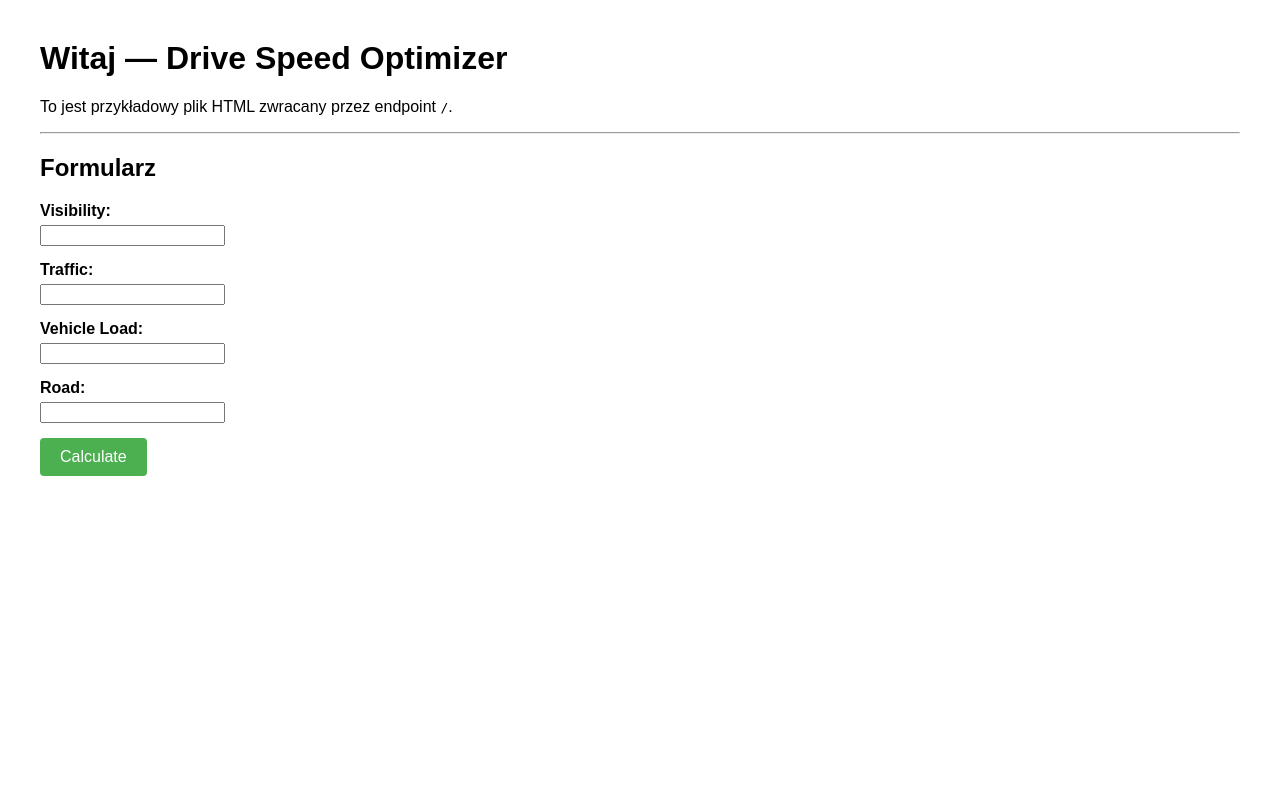
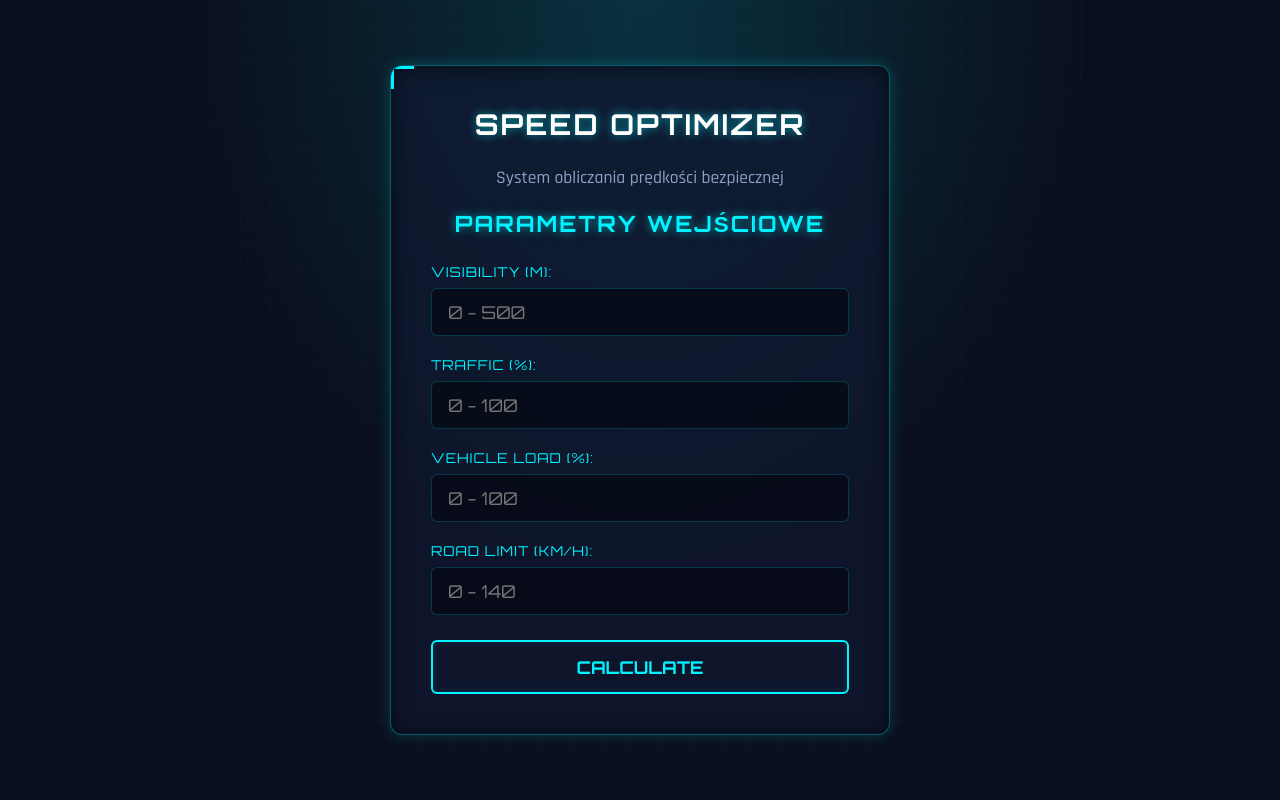
Before and after one commit to bartoszstec/drive-speed-optimizer, a FastAPI app: page / in a window 1280 px wide. Run offline with FastAPI, Linux system fonts and the light colour scheme; parts of the project's set-up code (start-up, migrations or seed data) failed here and were passed over.

Commit message:
Upgrades
- adds better rules organization (array)
- rewrites rules (less one variable rules)
- calculate_safe_speed() now returns output value with chart of membership function
- adds better rules check in debug_system()
- adds more values for samples in unit tests
- updates /safe-speed-form endpoint
- updates index.html template and adds results.html template
- adds styles.css

```diff
--- a/main.py
+++ b/main.py
@@ -1,33 +1,43 @@
 from fastapi import FastAPI, Request, Form
 from fastapi.responses import HTMLResponse
+from fastapi.staticfiles import StaticFiles
 from fastapi.templating import Jinja2Templates
 from fuzzy import calculate_safe_speed
 
 app = FastAPI()
+
+app.mount("/static", StaticFiles(directory="static"), name="static")
+
 templates = Jinja2Templates(directory="templates")
 
 @app.get("/", response_class=HTMLResponse)
 async def root(request: Request):
     return templates.TemplateResponse(request=request, name="index.html")
 
-@app.post("/safe-speed-form")
+@app.post("/safe-speed-form", response_class=HTMLResponse)
 def safe_speed_form(
+    request: Request,
     visibility: float = Form(...),
     traffic: float = Form(...),
     vehicle_load: float = Form(...),
     road: float = Form(...)
 ):
 
-    speed = calculate_safe_speed(
+    speed, chart = calculate_safe_speed(
         visibility,
         traffic,
         vehicle_load,
-        road
+        road,
     )
 
-    return {
-        "safe_speed": round(speed, 2)
-    }
+    return templates.TemplateResponse(request=request, name="results.html", context={
+            "safe_speed": round(speed),
+            "visibility": round(visibility),
+            "traffic": round(traffic),
+            "vehicle_load": round(vehicle_load),
+            "road": round(road),
+            "chart": chart
+        })
 
 @app.get("/oliwiery")
 async def oliwiery():
--- /dev/null
+++ b/static/css/styles.css
@@ -0,0 +1,234 @@
+/* Import futurystycznej czcionki */
+@import url('https://fonts.googleapis.com/css2?family=Orbitron:wght@400;700&family=Rajdhani:wght@500;700&display=swap');
+
+:root {
+    --bg-color: #0a0f1d;
+    --panel-bg: rgba(16, 24, 48, 0.75);
+    --neon-cyan: #00f3ff;
+    --neon-magenta: #ff0055;
+    --text-color: #c4d1ec;
+    --border-glow: 0 0 15px rgba(0, 243, 255, 0.2);
+}
+
+* {
+    box-sizing: border-box;
+    margin: 0;
+    padding: 0;
+}
+
+body {
+    background-color: var(--bg-color);
+    background-image:
+        radial-gradient(at 50% 0%, rgba(0, 243, 255, 0.15) 0px, transparent 50%),
+        linear-gradient(rgba(18, 24, 41, 0.4) 1px, transparent 1px),
+        linear-gradient(90deg, rgba(18, 24, 41, 0.4) 1px, transparent 1px);
+    background-size: 100% 100%, 30px 30px, 30px 30px;
+    font-family: 'Rajdhani', sans-serif;
+    color: var(--text-color);
+    min-height: 100vh;
+    display: flex;
+    justify-content: center;
+    align-items: center;
+    padding: 20px;
+}
+
+/* Kontener główny aplikacji (HUD Panel) */
+.container {
+    background: var(--panel-bg);
+    backdrop-filter: blur(10px);
+    border: 1px solid rgba(0, 243, 255, 0.3);
+    border-radius: 12px;
+    padding: 40px;
+    width: 100%;
+    max-width: 500px;
+    box-shadow: var(--border-glow), inset 0 0 20px rgba(0, 0, 0, 0.6);
+    position: relative;
+    overflow: hidden;
+}
+
+/* Dekoracyjny element narożny Sci-Fi */
+.container::before {
+    content: '';
+    position: absolute;
+    top: 0;
+    left: 0;
+    width: 20px;
+    height: 20px;
+    border-top: 3px solid var(--neon-cyan);
+    border-left: 3px solid var(--neon-cyan);
+}
+
+h1, h2 {
+    font-family: 'Orbitron', sans-serif;
+    color: #fff;
+    text-transform: uppercase;
+    letter-spacing: 2px;
+    text-align: center;
+    margin-bottom: 25px;
+    text-shadow: 0 0 10px rgba(0, 243, 255, 0.6);
+}
+
+h1 { font-size: 1.8rem; }
+h2 { font-size: 1.4rem; color: var(--neon-cyan); }
+
+p {
+    font-size: 1.1rem;
+    margin-bottom: 20px;
+    text-align: center;
+    color: #8fa0c4;
+}
+
+/* Formularz */
+form div {
+    margin-bottom: 20px;
+}
+
+label {
+    display: block;
+    font-family: 'Orbitron', sans-serif;
+    font-size: 0.85rem;
+    text-transform: uppercase;
+    margin-bottom: 8px;
+    color: var(--neon-cyan);
+    letter-spacing: 1px;
+}
+
+input[type="number"] {
+    width: 100%;
+    padding: 12px 16px;
+    background: rgba(7, 11, 22, 0.8);
+    border: 1px solid rgba(0, 243, 255, 0.2);
+    border-radius: 6px;
+    color: #fff;
+    font-family: 'Orbitron', sans-serif;
+    font-size: 1.1rem;
+    transition: all 0.3s ease;
+}
+
+input[type="number"]:focus {
+    outline: none;
+    border-color: var(--neon-cyan);
+    box-shadow: 0 0 10px rgba(0, 243, 255, 0.5);
+}
+
+/* Przyciski */
+button, .back-btn {
+    display: block;
+    width: 100%;
+    padding: 14px;
+    background: transparent;
+    border: 2px solid var(--neon-cyan);
+    border-radius: 6px;
+    color: var(--neon-cyan);
+    font-family: 'Orbitron', sans-serif;
+    font-size: 1.1rem;
+    font-weight: bold;
+    text-transform: uppercase;
+    text-align: center;
+    text-decoration: none;
+    cursor: pointer;
+    transition: all 0.3s ease;
+    box-shadow: inset 0 0 10px rgba(0, 243, 255, 0.1);
+    margin-top: 25px;
+}
+
+button:hover, .back-btn:hover {
+    background: var(--neon-cyan);
+    color: var(--bg-color);
+    box-shadow: 0 0 20px rgba(0, 243, 255, 0.6);
+}
+
+/* Widok rezultatów (Szybkościomierz) */
+.speed {
+    font-family: 'Orbitron', sans-serif;
+    font-size: 5rem;
+    font-weight: 700;
+    color: #fff;
+    text-align: center;
+    margin: 30px 0;
+    text-shadow: 0 0 20px var(--neon-magenta), 0 0 40px rgba(255, 0, 85, 0.3);
+    animation: pulse 2s infinite alternate;
+}
+
+.speed .unit {
+    font-size: 1.5rem;
+    color: var(--neon-magenta);
+    display: block;
+    margin-top: -10px;
+    letter-spacing: 2px;
+}
+
+/* Panel wprowadzonych danych w wynikach */
+.inputs {
+    background: rgba(7, 11, 22, 0.6);
+    border-left: 3px solid var(--neon-cyan);
+    padding: 15px 20px;
+    margin: 25px 0;
+    border-radius: 0 8px 8px 0;
+}
+
+.inputs p {
+    text-align: left;
+    margin-bottom: 8px;
+    font-size: 1.1rem;
+    display: flex;
+    justify-content: space-between;
+}
+
+.inputs p strong {
+    color: var(--neon-cyan);
+    font-family: 'Orbitron', sans-serif;
+    font-size: 0.85rem;
+    text-transform: uppercase;
+}
+
+/* Animacja pulsu dla wyniku prędkości */
+@keyframes pulse {
+    from { text-shadow: 0 0 20px var(--neon-magenta), 0 0 30px rgba(255, 0, 85, 0.2); }
+    to { text-shadow: 0 0 25px var(--neon-magenta), 0 0 50px rgba(255, 0, 85, 0.5); }
+}
+
+#chartContainer {
+    width: 100%;
+    margin-top: 30px;
+    display: flex;
+    justify-content: center;
+    align-items: center;
+    flex-direction: column;
+
+    /* sci-fi spójność z panelem */
+    background: rgba(7, 11, 22, 0.6);
+    border: 1px solid rgba(0, 243, 255, 0.2);
+    border-left: 3px solid var(--neon-magenta);
+    border-radius: 10px;
+
+    padding: 20px;
+    box-shadow: var(--border-glow);
+}
+
+/* obraz wykresu */
+#chartContainer img {
+    max-width: 100%;
+    height: auto;
+    display: block;
+
+    /* wycentrowanie i “HUD look” */
+    margin: 0 auto;
+
+    border-radius: 6px;
+    box-shadow: 0 0 20px rgba(0, 243, 255, 0.15);
+}
+
+/* opcjonalny nagłówek wykresu */
+#chartContainer::before {
+    content: "FUZZY OUTPUT: V_SAFE";
+    display: block;
+    text-align: center;
+
+    font-family: 'Orbitron', sans-serif;
+    font-size: 0.9rem;
+    letter-spacing: 2px;
+
+    color: var(--neon-cyan);
+    margin-bottom: 10px;
+}
--- a/templates/index.html
+++ b/templates/index.html
@@ -4,39 +4,33 @@
     <meta charset="utf-8">
     <meta name="viewport" content="width=device-width, initial-scale=1">
     <title>Drive Speed Optimizer</title>
-    <style>
-      body { font-family: Arial, sans-serif; margin: 40px; }
-      form div { margin: 15px 0; }
-      label { display: block; margin-bottom: 5px; font-weight: bold; }
-      input[type="text"] { padding: 8px; width: 100%; max-width: 300px; box-sizing: border-box; }
-      button { padding: 10px 20px; background-color: #4CAF50; color: white; border: none; border-radius: 4px; cursor: pointer; font-size: 16px; }
-      button:hover { background-color: #45a049; }
-    </style>
+    <link rel="stylesheet" href="{{ url_for('static', path='/css/styles.css') }}">
   </head>
   <body>
-    <h1>Witaj — Drive Speed Optimizer</h1>
-    <p>To jest przykładowy plik HTML zwracany przez endpoint <code>/</code>.</p>
+    <div class="container">
+        <h1>Speed Optimizer</h1>
+        <p>System obliczania prędkości bezpiecznej</p>
 
-    <hr>
-    <h2>Formularz</h2>
+        <h2>Parametry wejściowe</h2>
         <form method="post" action="/safe-speed-form">
           <div>
-          <label>Visibility:</label>
-          <input type="number" name="visibility" required>
+              <label>Visibility (m):</label>
+              <input type="number" name="visibility" min="0" max="500" placeholder="0 - 500" required>
           </div>
           <div>
-          <label>Traffic:</label>
-          <input type="number" name="traffic" required>
+              <label>Traffic (%):</label>
+              <input type="number" name="traffic" min="0" max="100" placeholder="0 - 100" required>
           </div>
           <div>
-          <label>Vehicle Load:</label>
-          <input type="number" name="vehicle_load" required>
+              <label>Vehicle Load (%):</label>
+              <input type="number" name="vehicle_load" min="0" max="100" placeholder="0 - 100" required>
           </div>
           <div>
-          <label>Road:</label>
-          <input type="number" name="road" required>
+              <label>Road Limit (km/h):</label>
+              <input type="number" name="road" min="0" max="140" placeholder="0 - 140" required>
           </div>
           <button type="submit">Calculate</button>
         </form>
+    </div>
   </body>
 </html>
```
Also changed, not shown: fuzzy.py (+72 -118 lines), run_debug.py (+5 -5 lines), templates/results.html (added, +44 -0 lines). Lines whose indentation alone changed are shown as unchanged.
